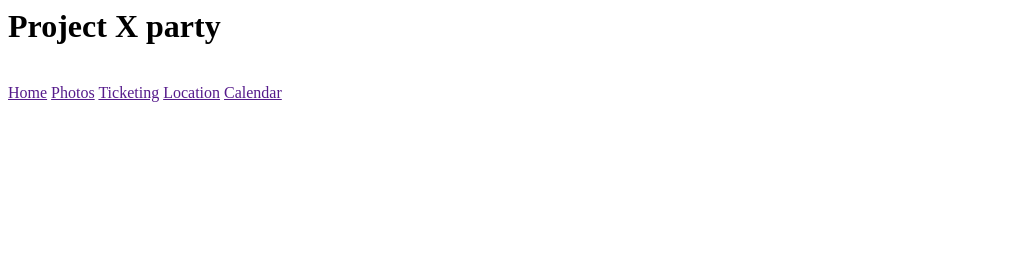
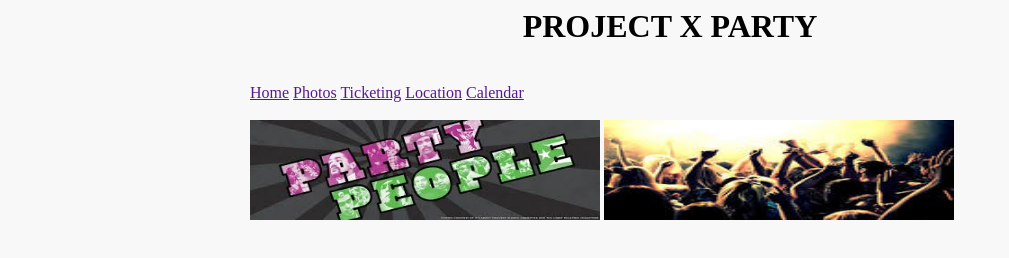
Before and after one commit to brianqeep/projectx, a plain HTML site: page index.html in a window 1280 px wide. Shown: the whole page, without its empty margins (0-1009 px from the left). Drawn offline with Linux system fonts and the light colour scheme.

Commit message:
photos and styling changes

```diff
--- a/index.html
+++ b/index.html
@@ -1,16 +1,22 @@
 <html>
 <head>
+  <link rel="stylesheet" type="text/css" href="style.css">
 </head>
 <title>
-  MY first website
+  project x party website
 </title>
 <body>
-  <h1>Project X party</h1></br>
+  <h1>PROJECT X PARTY</h1></br>
   <a href url="index.html"> Home</a>
   <a href url="photos.html">Photos</a>
   <a href url="ticketing.html">Ticketing</a>
   <a href url="location.html">Location</a>
-  <a href url="calendar.html">Calendar</a>
+  <a href url="calendar.html">Calendar</a></br></br>
+
+  <div class="p2"><img src="p2.jpg" alt="party pic here" style="height:100px; width:350px">
+  <img src="p1.jpg" alt="party pic 2 here" style="height:100px; width:350px">
+  </div>
+
 </body>
 
 
--- a/style.css
+++ b/style.css
@@ -1,9 +1,12 @@
 body{
-  background-color: white;
+  background-color: f8f8f8;
   text-align: left;
-  margin-left: 50px;
+  margin-left: 250px;
+  margin-right: 200px;
+
 }
 h1{
-  text-align: left;
+  text-align: center;
   padding-left: 10px;
+  font-family: "bradley":bradley hand itc;
 }
```
Also changed, not shown: p1.jpg (added), p2.jpg (added), title.png (added).
